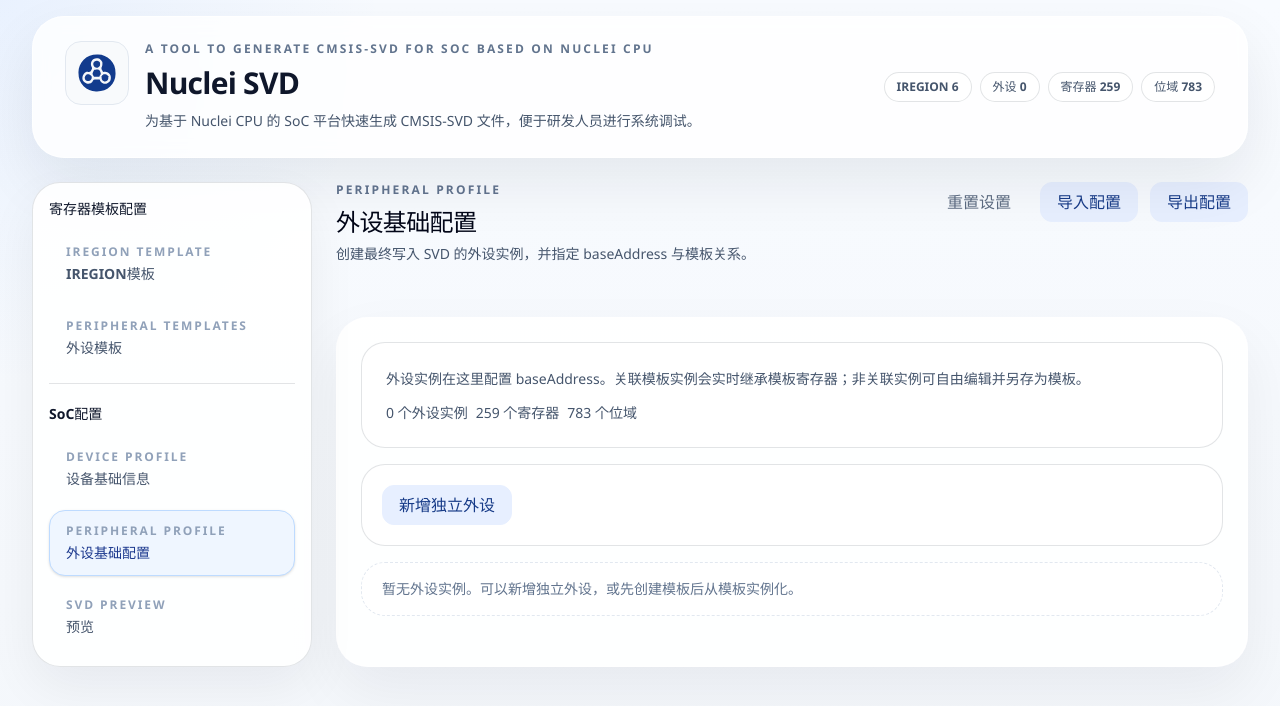
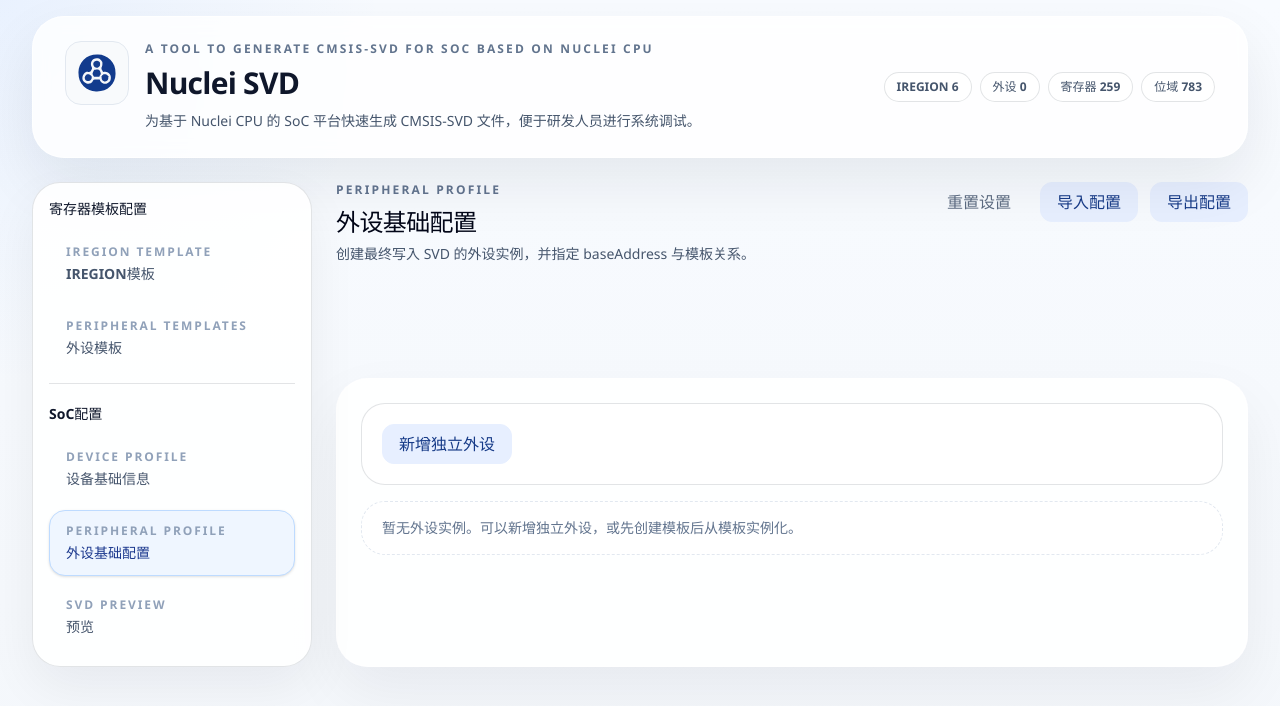
Before and after one commit to qiujiandong/nuclei-svd, a React (Vite) app: page / in a window 1280 px wide. Both pictures are taken after a click on the button "外设基础配置". Shown: the top 706 px of the page. Built offline with nearby package versions, Linux system fonts and the light colour scheme.

Commit message:
feat: Remove article in PeripheralConfigPage
Signed-off-by: Jiandong Qiu <qiujiandong@nucleisys.com>

```diff
--- a/src/app/pages/PeripheralConfigPage.tsx
+++ b/src/app/pages/PeripheralConfigPage.tsx
@@ -46,19 +46,6 @@
 
   return (
     <section className="grid gap-4">
-      <article className="editor-card rounded-3xl border border-border bg-white p-6">
-        <div className="grid gap-3">
-          <p className="m-0 text-sm leading-6 text-slate-600">
-            外设实例在这里配置 baseAddress。关联模板实例会实时继承模板寄存器；非关联实例可自由编辑并另存为模板。
-          </p>
-          <div className="flex flex-wrap gap-2 text-sm text-slate-600">
-            <span>{customGroupCount} 个外设实例</span>
-            <span>{registerCount} 个寄存器</span>
-            <span>{fieldCount} 个位域</span>
-          </div>
-        </div>
-      </article>
-
       <div className="flex flex-wrap gap-3 rounded-3xl border border-border bg-white p-5">
         <Button type="button" variant="secondary" onClick={actions.addPeripheral}>
           新增独立外设
```
